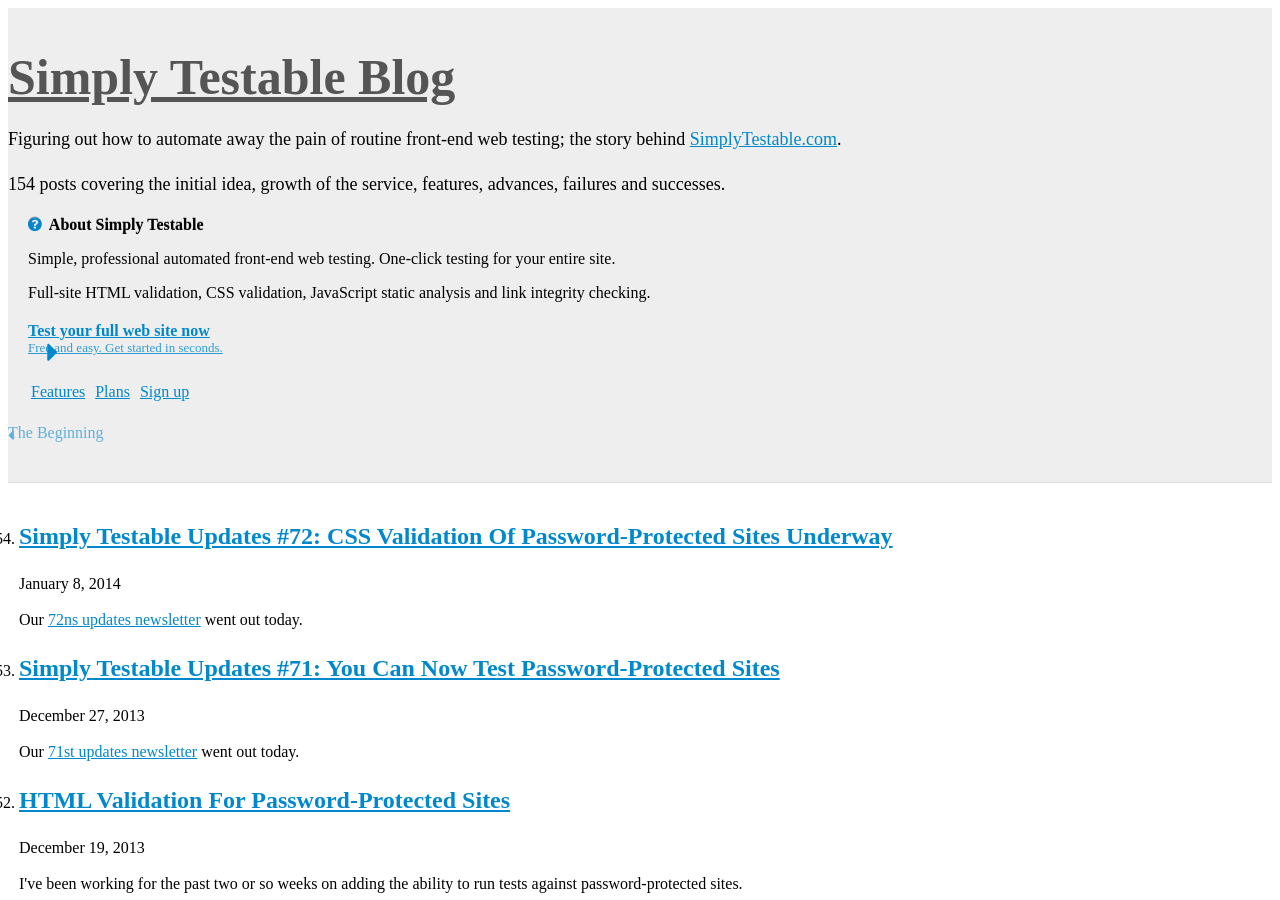
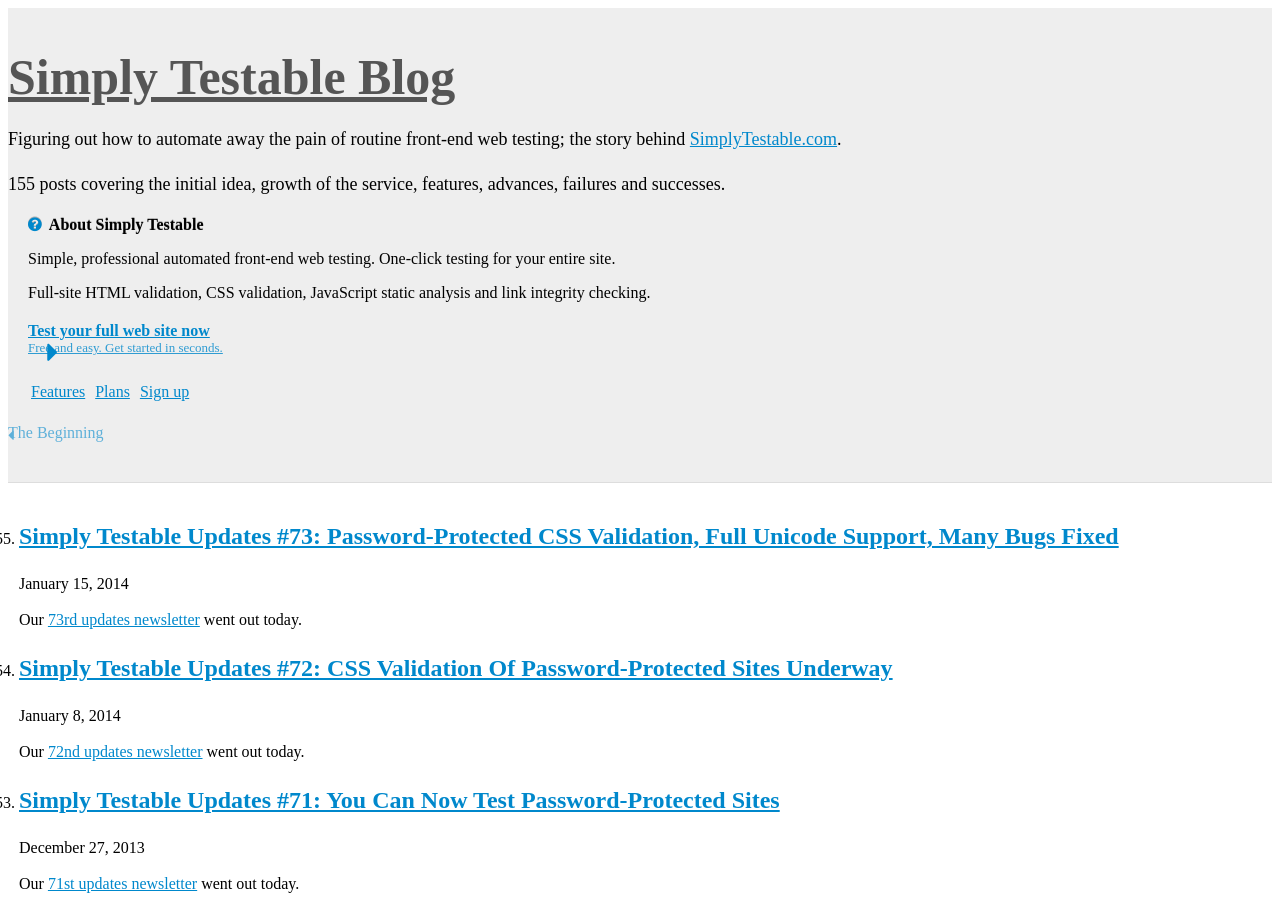
Before and after one commit to webignition/blog.simplytestable.com, a Jekyll site: the page built from archive/index.html, in a window 1280 px wide and 900 px high. Built offline with Jekyll 4.4.1, drawn with Linux system fonts in a browser that asks for light colours; nearby versions of some CDN libraries; comment, search, counter and statistics services are not loaded; a style sheet for code colours, icons or effects is not loaded; some of the changed text lies outside the part shown.

Commit message:
73rd newsletter notification

```diff
--- a/_posts/2014-01-08-simply-testable-updates-72.html
+++ b/_posts/2014-01-08-simply-testable-updates-72.html
@@ -6,7 +6,7 @@ author:
     url: http://webignition.net
 continue_reading: false
 newsletter:
-    issue_number: 72ns
+    issue_number: 72nd
     url: http://us5.campaign-archive1.com/?u=ac75e33d993d2b502e333ddd0&amp;id=d0d2384f66
     highlights:
         - No newsletter last week, the holiday period distracted me
--- a/archive/index.html
+++ b/archive/index.html
@@ -6,6 +6,28 @@ is_archive: true
 <ol class="archive">
 
 
+    <li value="155">
+        <h2><a href="/simply-testable-updates-73/">Simply Testable Updates #73: Password-Protected CSS Validation, Full Unicode Support, Many Bugs Fixed </a></h2>
+        <p class="post-date">January 15, 2014</p>
+
+
+
+
+
+
+
+
+
+    <p>
+        Our <a href="http://us5.campaign-archive1.com/?u=ac75e33d993d2b502e333ddd0&amp;id=4d66e6f2f6">73rd updates newsletter</a> went out today.
+    </p>
+
+
+
+
+    </li>
+
+
     <li value="154">
         <h2><a href="/simply-testable-updates-72/">Simply Testable Updates #72: CSS Validation Of Password-Protected Sites Underway </a></h2>
         <p class="post-date">January  8, 2014</p>
@@ -19,7 +41,7 @@ is_archive: true
 
 
     <p>
-        Our <a href="http://us5.campaign-archive1.com/?u=ac75e33d993d2b502e333ddd0&amp;id=d0d2384f66">72ns updates newsletter</a> went out today.
+        Our <a href="http://us5.campaign-archive1.com/?u=ac75e33d993d2b502e333ddd0&amp;id=d0d2384f66">72nd updates newsletter</a> went out today.
     </p>
 
 
```
Also changed, not shown: _posts/2014-01-15-simply-testable-updates-73.html (added, +19 -0 lines), sitemap.xml (+7 -3 lines).
